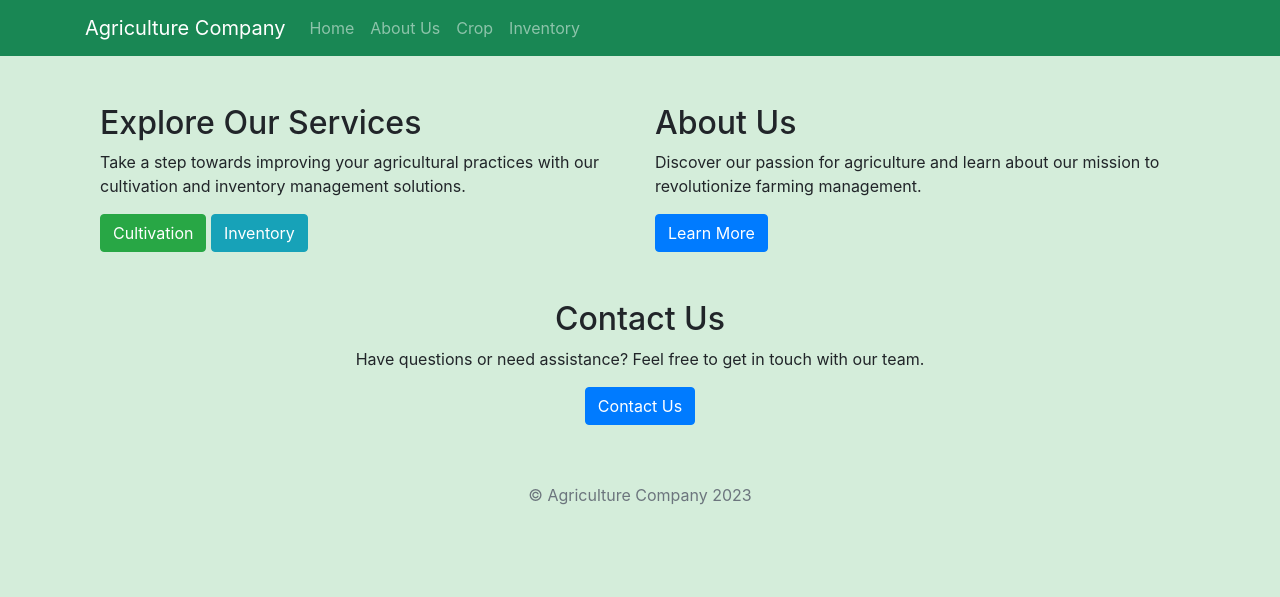
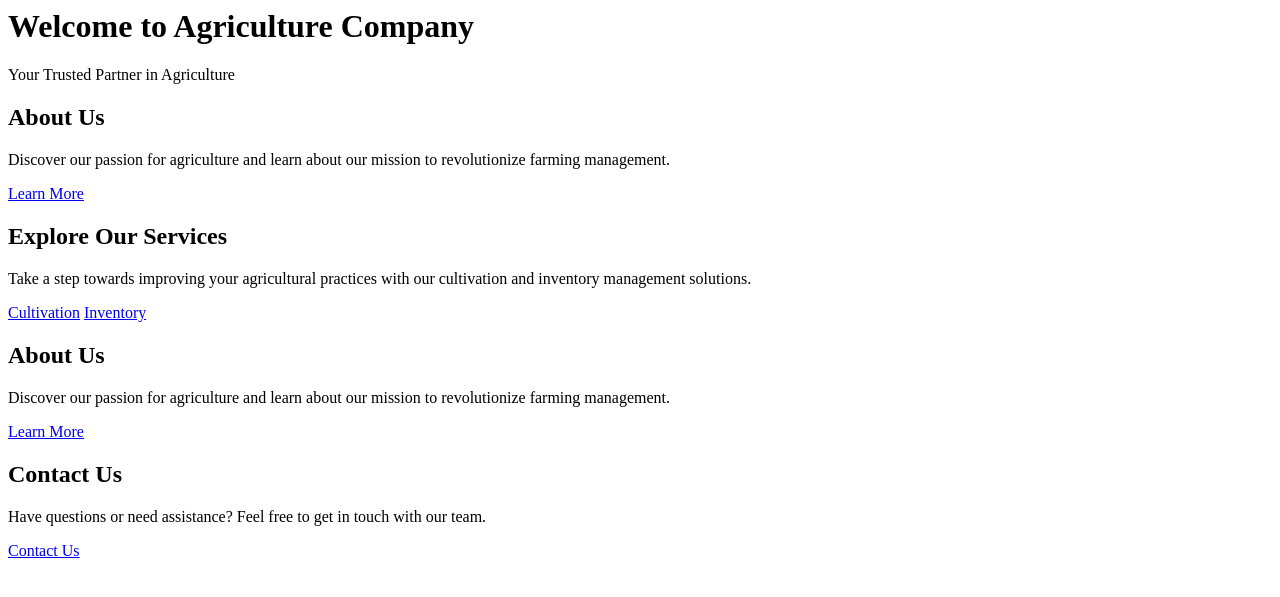
Before and after one commit to AndresHernandez15/DS-AgriculltureCompany, a Flask app: page / in a window 1280 px wide. Shown: the top 597 px of the page. Run offline with Flask 3, Linux system fonts and the light colour scheme; some libraries are stand-ins or nearby versions.

Commit message:
Update index.html

```diff
--- a/templates/index.html
+++ b/templates/index.html
@@ -1,9 +1,19 @@
-{% extends "base.html" %}
-
 {% block page_content %}
 
 <div class="container">
+    <div class="row">
+        <div class="col-lg-12 text-center">
+            <h1>Welcome to Agriculture Company</h1>
+            <p>Your Trusted Partner in Agriculture</p>
+        </div>
+    </div>
+
     <div class="row mt-5">
+        <div class="col-lg-6">
+            <h2>About Us</h2>
+            <p>Discover our passion for agriculture and learn about our mission to revolutionize farming management.</p>
+            <a href="/about_us" class="btn btn-primary">Learn More</a>
+        </div>
         <div class="col-lg-6">
             <h2>Explore Our Services</h2>
             <p>Take a step towards improving your agricultural practices with our cultivation and inventory management solutions.</p>
@@ -25,5 +35,4 @@
         </div>
     </div>
 </div>
-
 {% endblock %}
```
